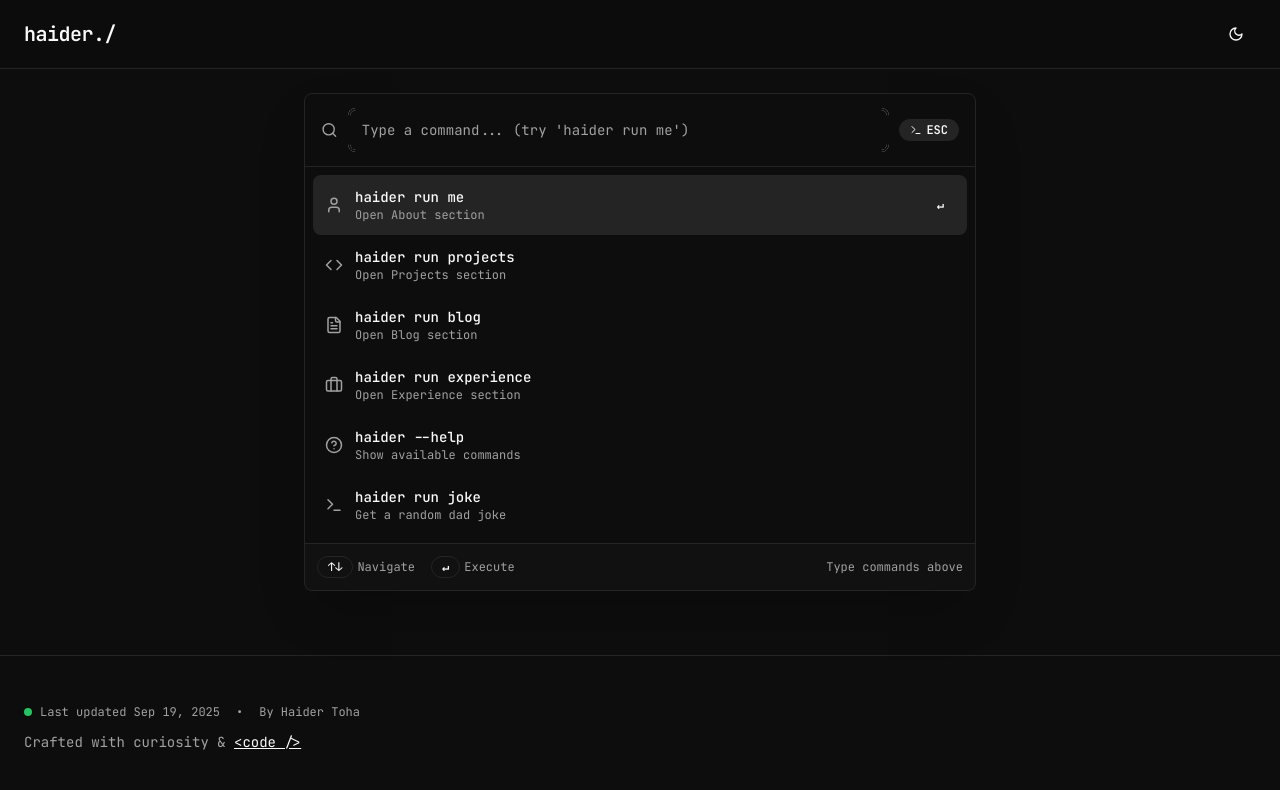
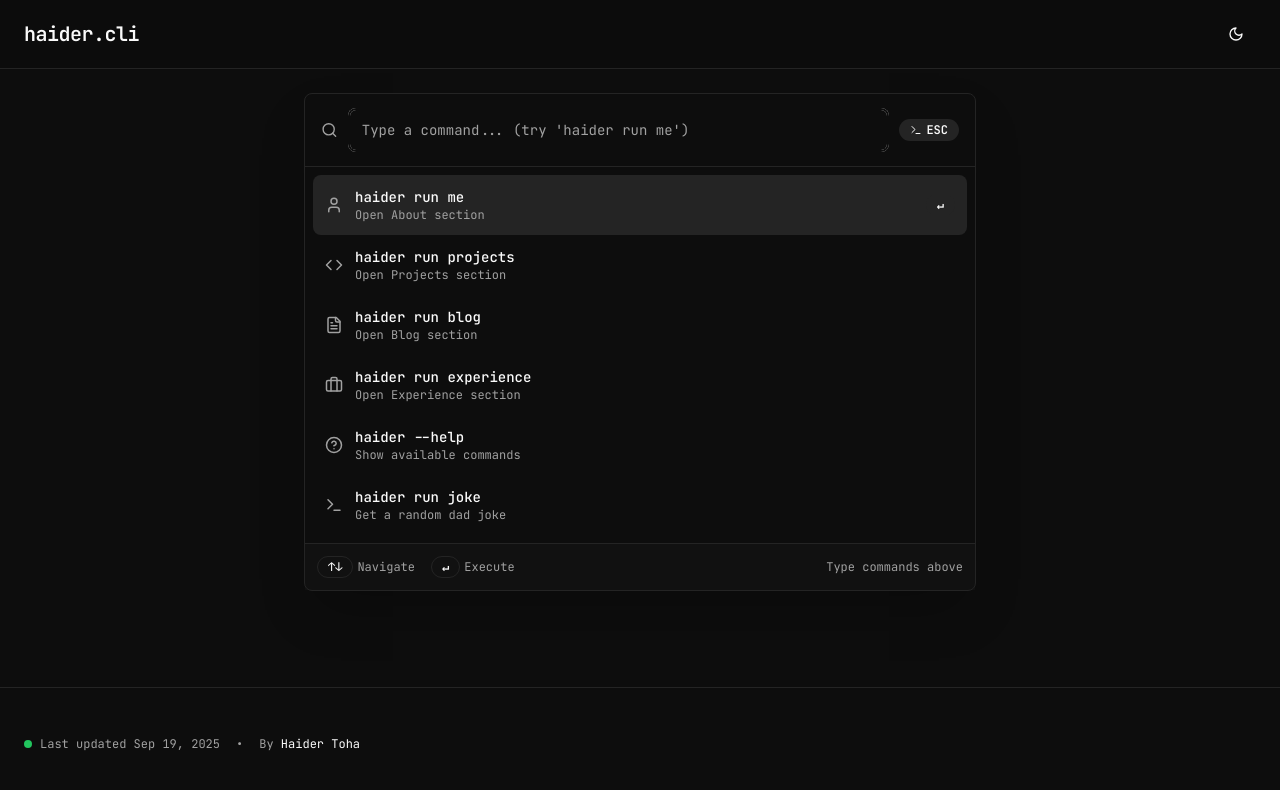
Before and after one commit to haider-toha/haider-thoughts, a React (Vite) app: page /#/ in a window 1280 px wide. Shown: the top 790 px of the page. Built offline with nearby package versions, Linux system fonts and the light colour scheme.

Commit message:
minor changes

```diff
--- a/index.html
+++ b/index.html
@@ -3,7 +3,7 @@
   <head>
     <meta charset="UTF-8" />
     <meta name="viewport" content="width=device-width, initial-scale=1.0" />
-    <title>haider./thoughts</title>
+    <title>haider.cli</title>
     <meta name="description" content="some random thoughts" />
     <meta name="author" content="haider" />
     <link rel="icon" type="image/svg+xml" href="/favicon.svg" />
--- a/src/components/Header.tsx
+++ b/src/components/Header.tsx
@@ -11,7 +11,7 @@ const Header = () => {
             to="/"
             className="text-xl font-mono font-semibold tracking-tight hover:text-primary transition-colors"
           >
-            haider<span className="text-primary">.</span>/
+            haider<span className="text-primary">.</span>cli
           </Link>
 
           <ModeToggle />
--- a/src/pages/Index.tsx
+++ b/src/pages/Index.tsx
@@ -152,19 +152,18 @@ function IndexContent() {
                   </span>
                 </div>
                 <span>•</span>
-                <span>By Haider Toha</span>
+                <span>
+                  By{" "}
+                  <a
+                    href="https://www.linkedin.com/in/haidertoha/"
+                    target="_blank"
+                    rel="noopener noreferrer"
+                    className="text-foreground hover:underline hover:text-primary transition-colors"
+                  >
+                    Haider Toha
+                  </a>
+                </span>
               </div>
-              <p className="text-muted-foreground font-mono text-sm">
-                Crafted with curiosity &{" "}
-                <a
-                  href="https://github.com/mohammedhaidertoha/haider-thoughts"
-                  target="_blank"
-                  rel="noopener noreferrer"
-                  className="text-primary underline"
-                >
-                  <code dangerouslySetInnerHTML={{ __html: "&lt;code /&gt;" }} />
-                </a>
-              </p>
             </div>
           </div>
         </div>
```
